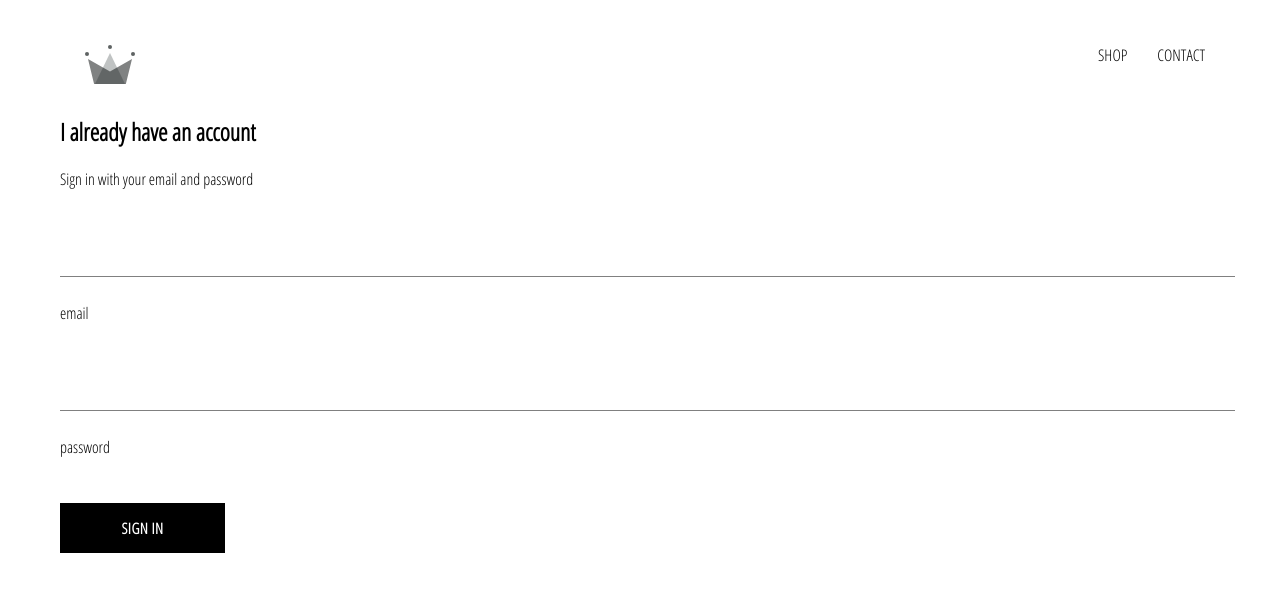
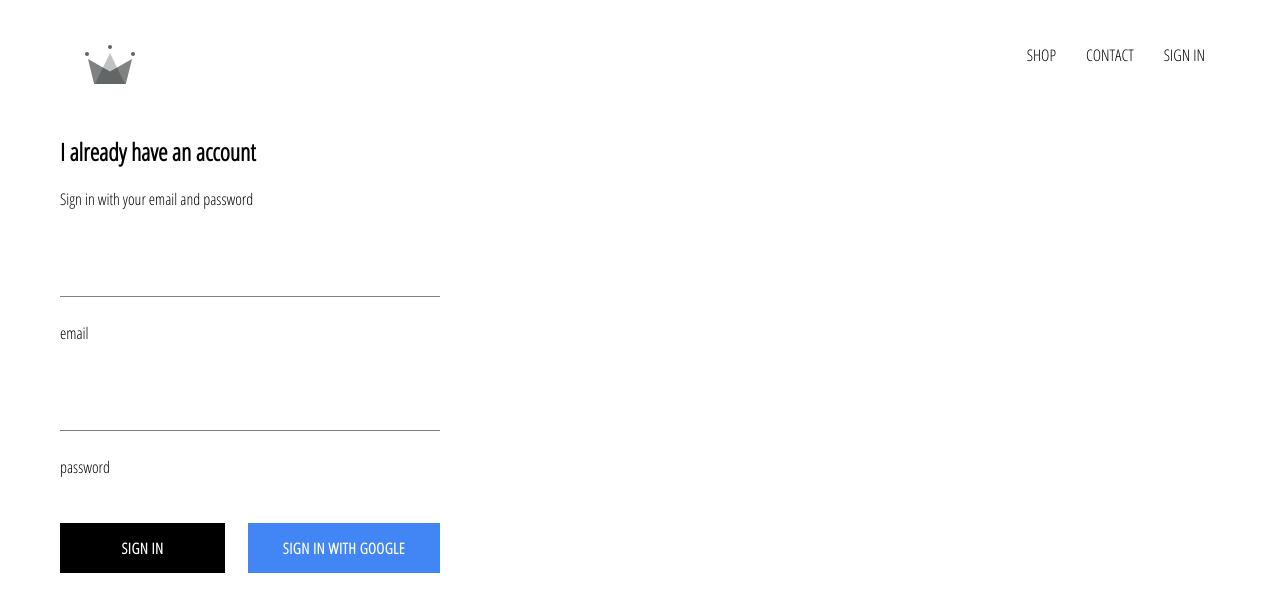
Before and after one commit to trippyy28/ec, a React (Create React App) app: page /signin in a window 1280 px wide. Shown: the top 612 px of the page. Built offline with nearby package versions, Linux system fonts and the light colour scheme; no server answers.

Commit message:
integrated firebase into application, created sign in page with sign in component and sign in with google

```diff
--- a/package.json
+++ b/package.json
@@ -6,10 +6,11 @@
     "@testing-library/jest-dom": "^4.2.4",
     "@testing-library/react": "^9.5.0",
     "@testing-library/user-event": "^7.2.1",
+    "firebase": "^7.19.0",
     "react": "^16.13.1",
     "react-dom": "^16.13.1",
     "react-router-dom": "^5.2.0",
-    "react-scripts": "3.4.1",
+    "react-scripts": "^3.4.3",
     "sass": "^1.26.10"
   },
   "scripts": {
--- a/src/App.css
+++ b/src/App.css
@@ -6,3 +6,6 @@
 	text-decoration: none;
 	color :black;
 }
+*{
+	box-sizing: border-box;
+}
--- a/src/App.js
+++ b/src/App.js
@@ -1,10 +1,11 @@
-import React from 'react';
+import React,{Component} from 'react';
 import HomePage from './pages/homepage/homepage';
 import './App.css';
 import {Switch,Route} from 'react-router-dom';
 import ShopPage from './pages/shop/shop.component';
 import Header from './components/header/header.component';
 import SignInAndSignUp from './pages/sign-in-and-sign-up/sign-in-and-sign-up.component';
+import {auth} from './firebase/firebase.utils';
 
 
 /*const HatsPage = () =>(
@@ -12,10 +13,26 @@
 <h1> Hats Page </h1>
 </div>
 	)*/
-function App() {
+class App extends Component {
+  constructor(){
+    super()
+    this.state={
+    currentUser:null
+    }
+  }
+
+  componentDidMount(){
+    auth.onAuthStateChanged(user=>{
+      this.setState({currentUser:user});
+    })
+  }
+  componentWillUnmount(){
+    this.unsubscribeFromAuth();
+  }
+  render(){
   return (
     <div>
-    <Header/>
+    <Header currentUser={this.state.currentUser}/>
      <Switch>
        <Route exact path='/' component={HomePage} />
        <Route exact path ='/shop' component={ShopPage} />
@@ -26,5 +43,6 @@
 
   );
 }
+}
 
 export default App;
--- a/src/components/custom-button/custom-button.component.jsx
+++ b/src/components/custom-button/custom-button.component.jsx
@@ -2,13 +2,13 @@
 
 import './custom-button.styles.scss';
 
-const CustomButton=({children,...otherProps})=>(
-<button className ='custom-button' {...otherProps}>
-{children}
-
-</button>
-
-
-	);
+const CustomButton = ({ children, isGoogleSignIn, ...otherProps}) => (
+  <button
+    className ={`${isGoogleSignIn ? 'google-sign-in':''} custom-button`}
+    {...otherProps}
+  >
+    {children}
+   </button>
+ );
 
 export default CustomButton;
--- a/src/components/custom-button/custom-button.styles.scss
+++ b/src/components/custom-button/custom-button.styles.scss
@@ -19,4 +19,12 @@
     color: black;
     border: 1px solid black;
   }
+  &.google-sign-in{
+    background-color:#4285f4;
+    color: white;
+    &.hover{
+      background-color:#357ae8;
+      border: none;
+    }
+  }
 }
--- a/src/components/header/header.component.jsx
+++ b/src/components/header/header.component.jsx
@@ -1,10 +1,11 @@
 import React from 'react';
 import {Link} from 'react-router-dom';
 import {ReactComponent as Logo} from '../../assets/crown.svg';
+import {auth} from '../../firebase/firebase.utils';
 
 import './header.styles.scss';
 
-const Header =()=>(
+const Header =({currentUser})=>(
 <div className='header'>
   <Link className='logo-container' to ="/">
    <Logo className='logo'/>
@@ -16,7 +17,15 @@
    <Link className='option' to ='/shop'>
    CONTACT
     </Link>
+  {currentUser ?(
+    <div className='option' onClick={()=>auth.signOut()}>Sign Out</div>
+    ):(
+    <Link className='option' to='/signin'>
+      SIGN IN
+    </Link>
+  )}
    </div>
+
   </div>
 
 	)
--- a/src/components/header/header.styles.scss
+++ b/src/components/header/header.styles.scss
@@ -20,6 +20,7 @@
 
     .option {
       padding: 10px 15px;
+      cursor: pointer;
     }
   }
 }
--- a/src/components/sign-in/sign-in.component.jsx
+++ b/src/components/sign-in/sign-in.component.jsx
@@ -2,6 +2,7 @@
 import './sign-in.styles.scss';
 import FormInput from '../form-input/form-input.component';
 import CustomButton from '../custom-button/custom-button.component';
+import {signInWithGoogle} from '../../firebase/firebase.utils.js';
 
 
 class SignIn extends React.Component{
@@ -46,12 +47,17 @@
 			  value={this.state.email}
 			  handleChange={this.handleChange}
 			  label='password'
-			  required/>
+			  required
+			  />
 
 
-
+              <div className ='buttons'>
                <CustomButton type ='submit'>Sign In</CustomButton>
-			  </form>
+               <CustomButton onClick={signInWithGoogle} isGoogleSignIn >
+                Sign In With Google
+               </CustomButton>
+              </div>
+			 </form>
 			</div>
 	    )
 	}
--- a/src/components/sign-in/sign-in.styles.scss
+++ b/src/components/sign-in/sign-in.styles.scss
@@ -1,9 +1,16 @@
-sign-in{
-	width: 30vw;
+.sign-in{
+	width: 380px;
 	display: flex;
 	flex-direction: column;
-}
+
 
 .title{
 	margin:10px 0;
 }
+
+.buttons{
+	display: flex;
+	justify-content: space-between;
+}
+
+}
--- /dev/null
+++ b/src/firebase/firebase.utils.js
@@ -0,0 +1,22 @@
+import firebase from 'firebase/app';
+import 'firebase/firestore';
+import 'firebase/auth';
+
+const config = {apiKey: "AIzaSyDGo73aOq3h0ZYJJA_MY3JRJcEVhHF_DL4",
+    authDomain: "crwn-db-cf8fd.firebaseapp.com",
+    databaseURL: "https://crwn-db-cf8fd.firebaseio.com",
+    projectId: "crwn-db-cf8fd",
+    storageBucket: "crwn-db-cf8fd.appspot.com",
+    messagingSenderId: "2309287960",
+    appId: "1:2309287960:web:2edc4acc26cbc9bac8536d",
+    measurementId: "G-ZGH9FCCC6D"
+  };
+firebase.initializeApp(config);
+export const auth =firebase.auth();
+export const firestore = firebase.firestore();
+
+const provider = new firebase.auth.GoogleAuthProvider();
+provider.setCustomParameters({prompt:'select_account'});
+export const signInWithGoogle = () =>auth.signInWithPopup(provider);
+
+export default firebase;
```
Also changed, not shown: 1 other file (tests, documents, lock files or other folders).
